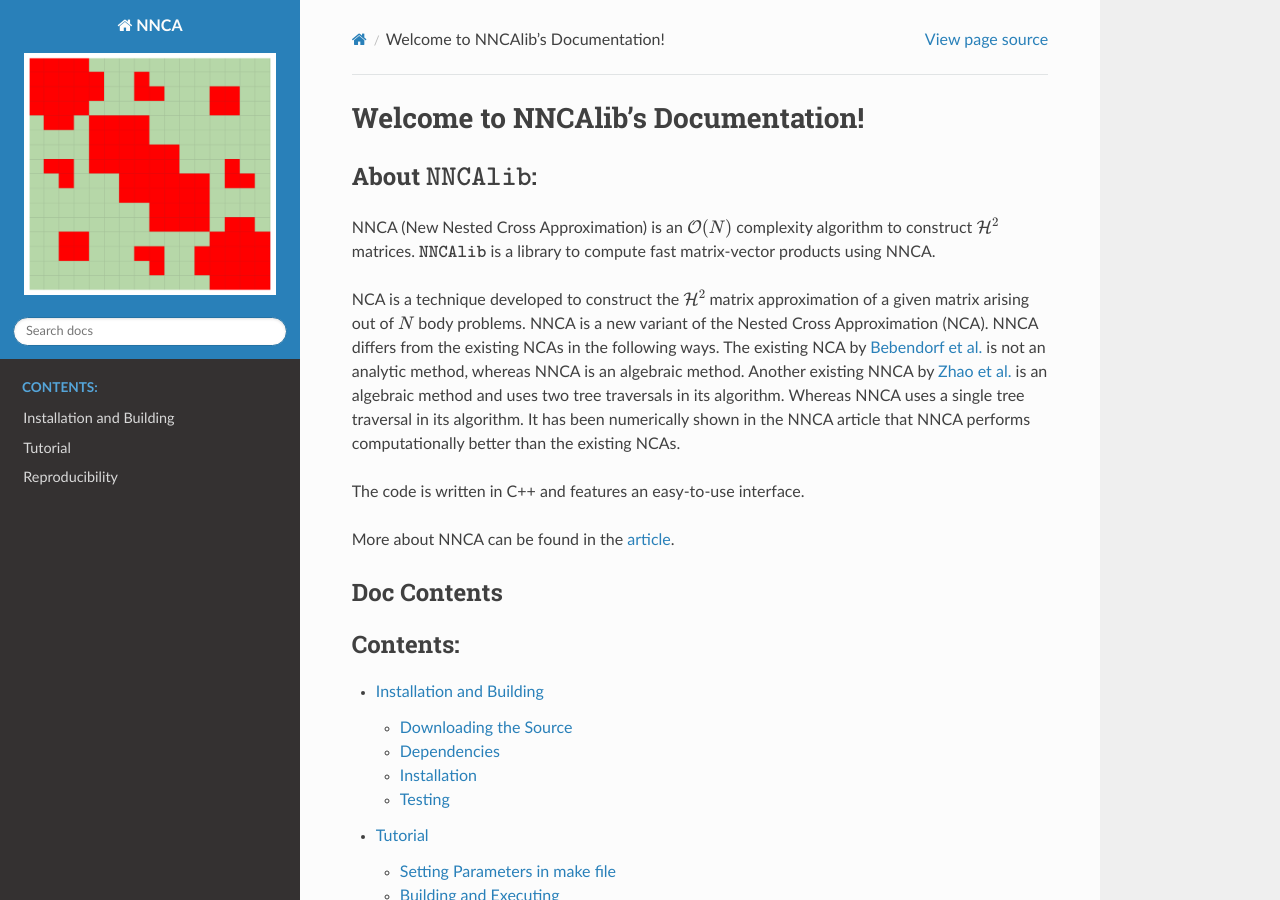
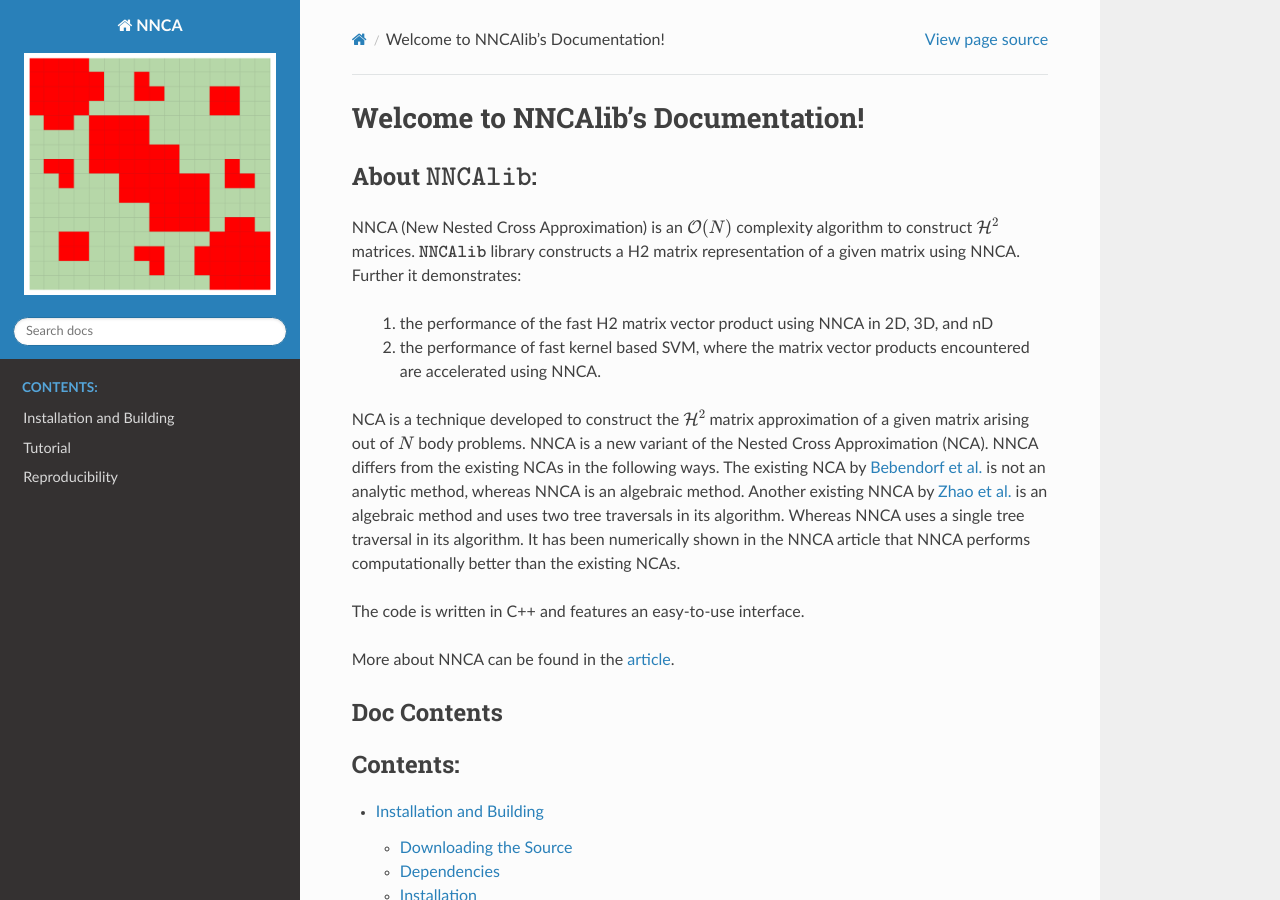
Before and after one commit to vaishna77/NNCA, a Sphinx documentation site: the page built from docs/source/index.rst, in a window 1280 px wide and 900 px high. Built offline with Sphinx 7.4.7 and the Read the Docs theme 2.0.0, drawn with Linux system fonts in a browser that asks for light colours.

Commit message:
updated docs

```diff
--- a/docs/source/index.rst
+++ b/docs/source/index.rst
@@ -7,7 +7,10 @@ Welcome to NNCAlib's Documentation!
 About :math:`\texttt{NNCAlib}`:
 ==================================
 
-NNCA (New Nested Cross Approximation) is an :math:`\mathcal{O}(N)` complexity algorithm to construct :math:`\mathcal{H}^{2}` matrices. :math:`\texttt{NNCAlib}` is a library to compute fast matrix-vector products using NNCA.
+NNCA (New Nested Cross Approximation) is an :math:`\mathcal{O}(N)` complexity algorithm to construct :math:`\mathcal{H}^{2}` matrices. :math:`\texttt{NNCAlib}` library constructs a H2 matrix representation of a given matrix using NNCA. Further it demonstrates:
+
+  #. the performance of the fast H2 matrix vector product using NNCA in 2D, 3D, and nD
+  #. the performance of fast kernel based SVM, where the matrix vector products encountered are accelerated using NNCA.
 
 NCA is a technique developed to construct the :math:`\mathcal{H}^{2}` matrix approximation of a given matrix arising out of :math:`N` body problems. NNCA is a new variant of the Nested Cross Approximation (NCA). NNCA differs from the existing NCAs in the following ways. The existing NCA by `Bebendorf et al. <http://webdoc.sub.gwdg.de/ebook/serien/e/sfb611/491.pdf>`_ is not an analytic method, whereas NNCA is an algebraic method. Another existing NNCA by `Zhao et al. <https://engineering.purdue.edu/~djiao/publications/Zhao_NCA.pdf>`_ is an algebraic method and uses two tree traversals in its algorithm. Whereas NNCA uses a single tree traversal in its algorithm. It has been numerically shown in the NNCA article that NNCA performs computationally better than the existing NCAs.
 
```
Also changed, not shown: 5 other files.
